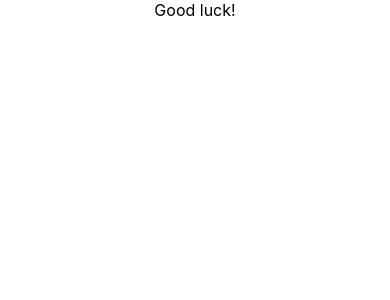
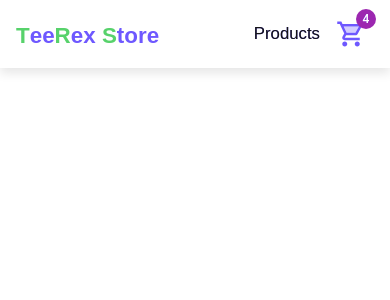
Before and after one commit to Ashjag47/teerex_store, a React (Create React App) app: page / in a window 390 px wide. Shown: the top 300 px of the page. Built offline with nearby package versions, Linux system fonts and the light colour scheme.

Commit message:
Feat: Add a responsive Navbar.

```diff
--- a/package.json
+++ b/package.json
@@ -3,6 +3,10 @@
   "version": "0.1.0",
   "private": true,
   "dependencies": {
+    "@emotion/react": "^11.11.1",
+    "@emotion/styled": "^11.11.0",
+    "@mui/icons-material": "^5.14.9",
+    "@mui/material": "^5.14.10",
     "@testing-library/jest-dom": "^5.17.0",
     "@testing-library/react": "^13.4.0",
     "@testing-library/user-event": "^13.5.0",
--- a/src/App.css
+++ b/src/App.css
@@ -1,38 +1,6 @@
-.App {
-  text-align: center;
+*{
+    margin: 0;
+    padding: 0;
+    box-sizing: border-box;
+    scroll-behavior: smooth;
 }
-
-.App-logo {
-  height: 40vmin;
-  pointer-events: none;
-}
-
-@media (prefers-reduced-motion: no-preference) {
-  .App-logo {
-    animation: App-logo-spin infinite 20s linear;
-  }
-}
-
-.App-header {
-  background-color: #282c34;
-  min-height: 100vh;
-  display: flex;
-  flex-direction: column;
-  align-items: center;
-  justify-content: center;
-  font-size: calc(10px + 2vmin);
-  color: white;
-}
-
-.App-link {
-  color: #61dafb;
-}
-
-@keyframes App-logo-spin {
-  from {
-    transform: rotate(0deg);
-  }
-  to {
-    transform: rotate(360deg);
-  }
-}
--- a/src/App.js
+++ b/src/App.js
@@ -1,7 +1,14 @@
 import "./App.css";
+import { ProductListingPage } from "./pages";
 
 function App() {
-  return <div className="App">Good luck!</div>;
+  return (
+    <div className="App">
+      <div>
+        <ProductListingPage />
+      </div>
+    </div>
+  );
 }
 
 export default App;
--- a/src/components/Navbar/Navbar.jsx
+++ b/src/components/Navbar/Navbar.jsx
@@ -0,0 +1,40 @@
+import React from "react";
+import "./navbar.css";
+import Badge from "@mui/material/Badge";
+import ShoppingCartTwoToneIcon from "@mui/icons-material/ShoppingCartTwoTone";
+
+function Navbar() {
+  return (
+    <nav className="navbar">
+      <div className="logo">
+        <h2>
+          <span className="logo-first">T</span>
+          <span className="logo-second">ee</span>
+          <span className="logo-first">R</span>
+          <span className="logo-second">ex&nbsp;</span>
+          <span className="logo-first">S</span>
+          <span className="logo-second">tore</span>
+        </h2>
+      </div>
+
+      <div className="navbar-links">
+        <ul>
+          <li>
+            <a href="/#">Products</a>
+          </li>
+          <li>
+            <a href="/#">
+              <Badge badgeContent={4} color="secondary">
+                <ShoppingCartTwoToneIcon
+                  sx={{ color: "#6e58ff", fontSize: 30 }}
+                />
+              </Badge>
+            </a>
+          </li>
+        </ul>
+      </div>
+    </nav>
+  );
+}
+
+export default Navbar;
--- a/src/components/Navbar/navbar.css
+++ b/src/components/Navbar/navbar.css
@@ -0,0 +1,64 @@
+.navbar {
+    display: flex;
+    justify-content: space-between;
+    align-items: center;
+    background-color: #fff;
+    padding: 1rem 1rem;
+    position: sticky;
+    top: 0;
+    z-index: 999;
+    box-shadow: 0 5px 10px rgba(0, 0, 0, 0.1);
+    width: auto;
+}
+
+.logo-first, .logo-second{
+    font-size: 1.4rem;
+    font-weight: 700;
+    margin: 0;
+    padding: 0;
+    font-family: 'Montserrat', sans-serif;
+    line-height: 1;
+    display: inline-block;
+    vertical-align: middle;
+    cursor: pointer;
+}
+
+.logo-first{
+    color: #57d26b;
+    text-transform: uppercase;
+    font-weight: 750;
+}
+
+.logo-second{
+    color: #6e58ff;
+}
+
+li {
+list-style: none;
+}
+
+.navbar-links ul{
+    display: flex;
+    justify-content: flex-end;
+    align-items: center;
+}
+
+.navbar-links a {
+    text-decoration: none;
+    color: rgb(21, 21, 21);
+    font-size: 1.05rem;
+    font-weight: 500;
+    margin: 0 0.5rem;
+    font-family: 'Montserrat', sans-serif;
+    line-height: 1;
+    display: inline-block;
+    text-shadow: #6e58ff 0px 0px 0px;
+    padding: .2rem 0;
+    transition: color .3s ease-in-out, text-shadow .3s ease-in-out;
+}
+
+.navbar-links a:hover {
+    color: #6e58ff;
+    text-shadow: #6e58ff 0px 0px 10px;
+    box-shadow: inset 0 -2px 0 0 #57d26b;
+}
--- a/src/pages/ProductListingPage/ProductListingPage.jsx
+++ b/src/pages/ProductListingPage/ProductListingPage.jsx
@@ -0,0 +1,12 @@
+import React from "react";
+import { Navbar } from "../../components";
+
+function ProductListingPage() {
+  return (
+    <div>
+      <Navbar />
+    </div>
+  );
+}
+
+export default ProductListingPage;
```
Also changed, not shown: 1 other file (tests, documents, lock files or other folders).
